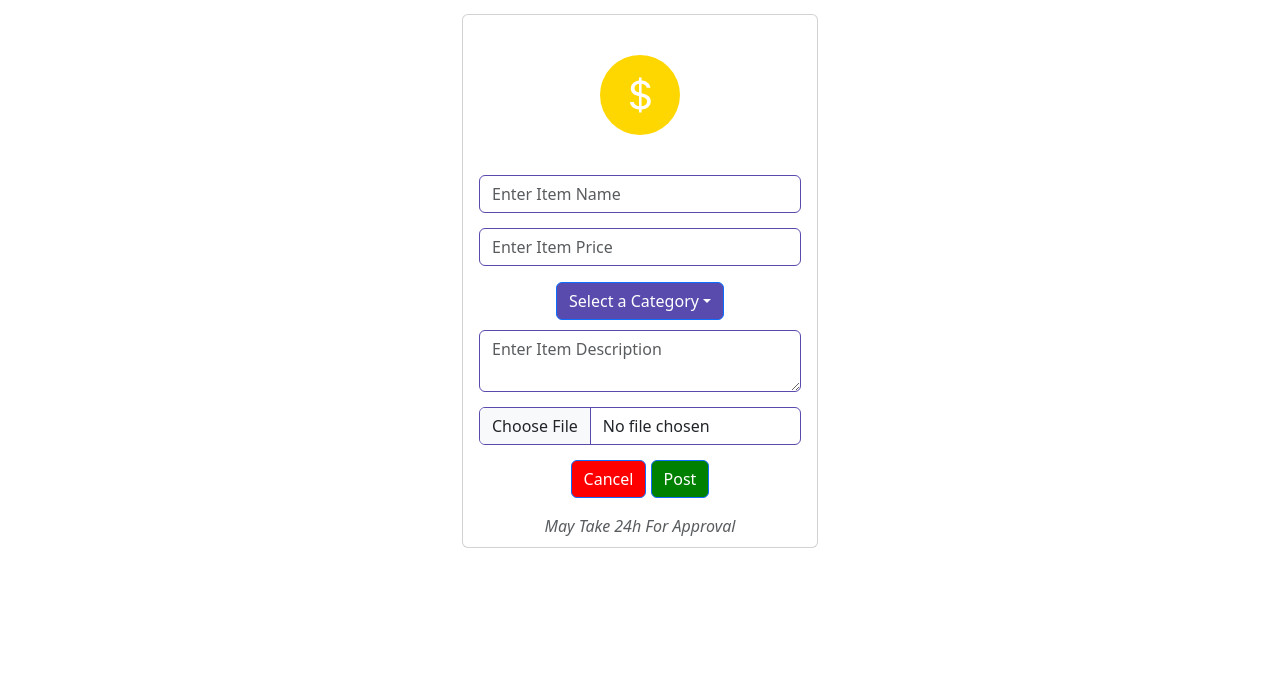
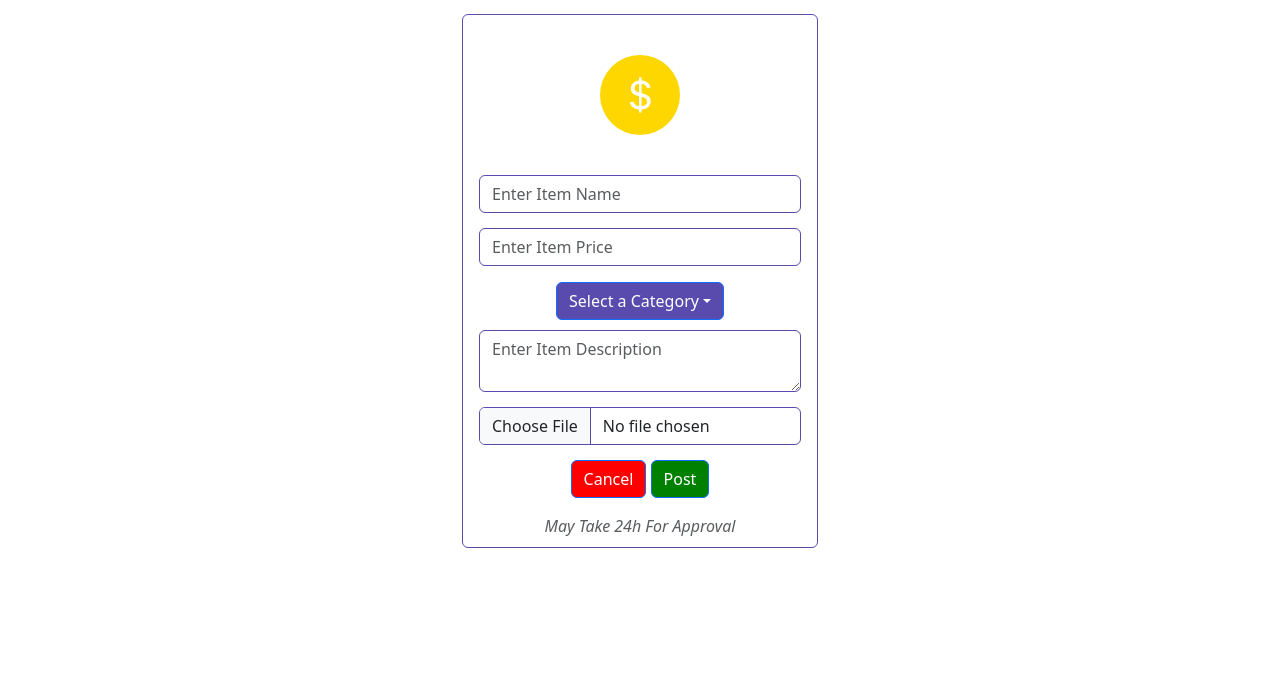
Before and after one commit to guri408/CSC648_GroupProject, a plain HTML site: page application/html/pages/Sell.html in a window 1280 px wide. Shown: the part 172-854 px from the top of the page. Drawn offline with Linux system fonts and the light colour scheme.

Commit message:
Edited three pages' CSS to better match the rest of the site

```diff
--- a/application/html/pages/LoginSignup.css
+++ b/application/html/pages/LoginSignup.css
@@ -124,3 +124,11 @@ input {
 background: #584bad;
 margin-bottom: -7px;
 }
+
+.card {
+border-color: #584bad;
+}
+
+.bi {
+border-color: #584bad;
+}
--- a/application/html/pages/Sell.css
+++ b/application/html/pages/Sell.css
@@ -137,3 +137,7 @@ input {
 margin-top: 15px;
 margin-bottom: 15px;
 }
+
+.card {
+border-color: #584bad;
+}
```
Lines whose indentation alone changed are shown as unchanged.
